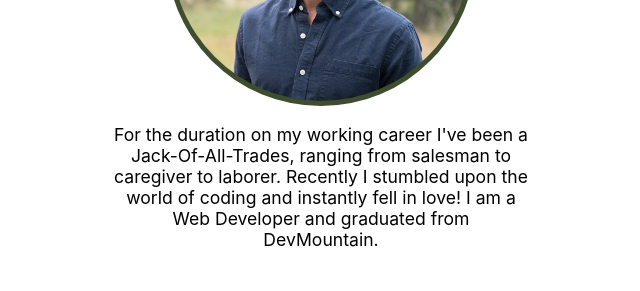
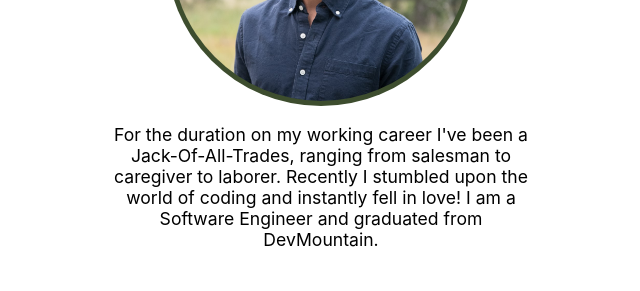
Before and after one commit to SpencerLake/Portfolio-rework, a React (Create React App) app: page / in a window 1280 px wide. Shown: the part 1120-1411 px from the top of the page, without its empty margins (319-959 px from the left). Built offline with nearby package versions, Linux system fonts and the light colour scheme.

Commit message:
changed wording

```diff
--- a/src/components/About.js
+++ b/src/components/About.js
@@ -13,7 +13,7 @@ export default function About() {
                 <p className='descript-text'>For the duration on my working career I've been a
                     Jack-Of-All-Trades, ranging from salesman to caregiver to laborer.
                      Recently I stumbled upon the world of coding and instantly
-                      fell in love! I am a Web Developer and graduated from
+                      fell in love! I am a Software Engineer and graduated from
                        DevMountain.</p>
             </div>
             <h2 className='secondary-title'>HARD SKILLS</h2>
```
